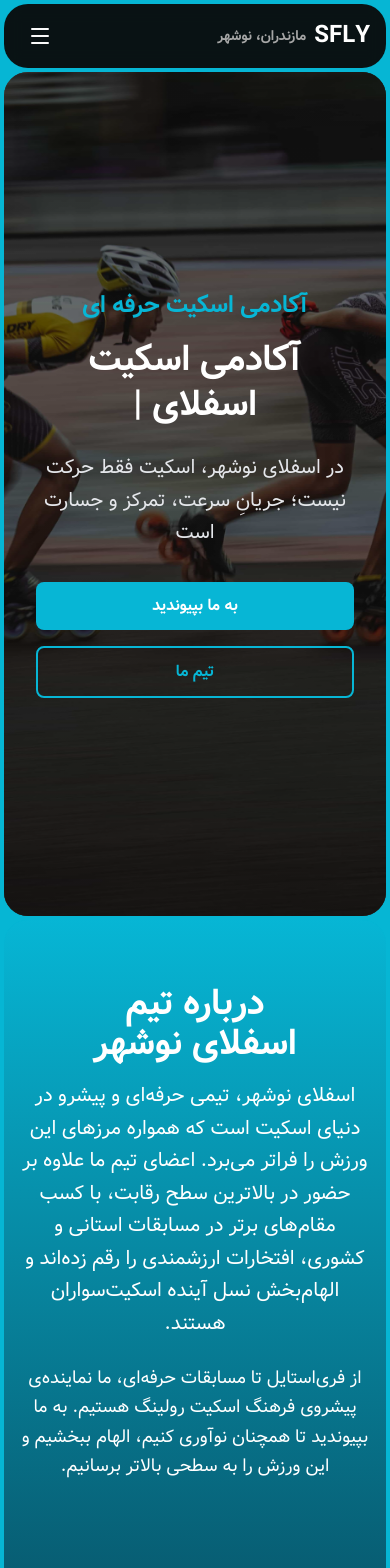
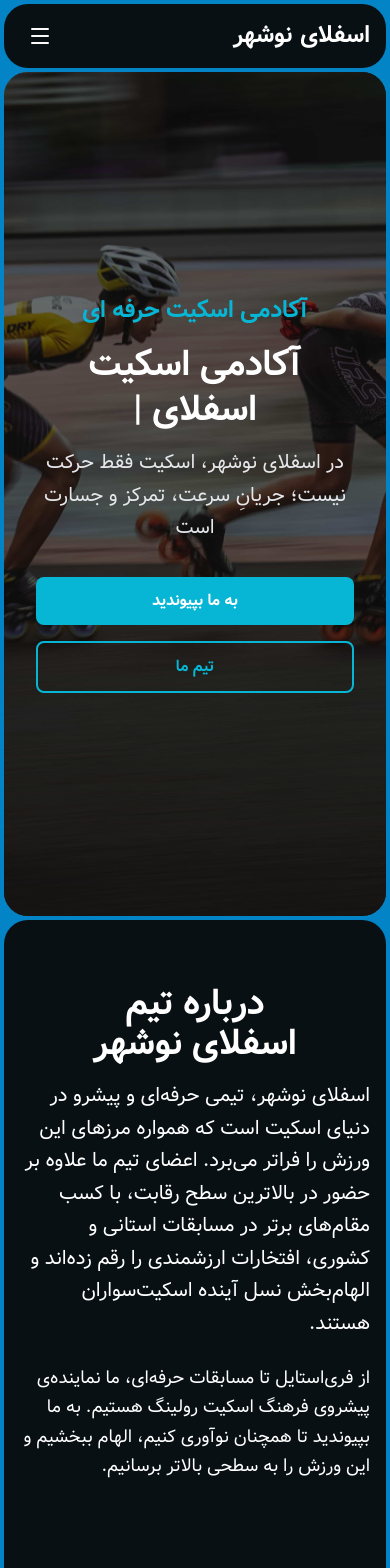
Before and after one commit to SFLY-NOWSHAHR/sfly-website, a Next.js app: page / in a window 390 px wide. Shown: the top 1568 px of the page. Built offline with nearby package versions, Linux system fonts and the light colour scheme.

Commit message:
modified style

```diff
--- a/app/layout.tsx
+++ b/app/layout.tsx
@@ -70,7 +70,7 @@ export default function RootLayout({
 }>) {
   return (
     <html lang="fa" dir="rtl" className={`${VazirFont.className} dark`} style={{ colorScheme: 'dark' }}>
-      <body className={"font-sans antialiased bg-cyan-500 text-foreground"}>
+      <body className={"font-sans antialiased bg-[#0284c7] text-foreground"}>
         <Navbar />
         <main className="min-h-screen">
           {children}
--- a/app/page.tsx
+++ b/app/page.tsx
@@ -27,17 +27,17 @@ export default async function Home() {
       />
 
       {/* Team Introduction */}
-      <Section className="bg-gradient-to-b from-primary to-cyan-950 ">
+      <Section className="bg-gradient-to-b to-card/50 ">
         <FadeIn>
           <div className="max-w-3xl mx-auto text-center mb-12">
           <h2 className="text-balance text-4xl font-bold text-white mb-4">
             درباره <span className="">تیم اسفلای نوشهر</span>
           </h2>
-          <p className="text-xl text-white mb-6 leading-relaxed">
+          <p className="text-xl text-right sm:text-center text-white mb-6 leading-relaxed">
             اسفلای نوشهر، تیمی حرفه‌ای و پیشرو در دنیای اسکیت است که همواره مرزهای این ورزش را فراتر می‌برد.
 اعضای تیم ما علاوه بر حضور در بالاترین سطح رقابت، با کسب مقام‌های برتر در مسابقات استانی و کشوری، افتخارات ارزشمندی را رقم زده‌اند و الهام‌بخش نسل آینده اسکیت‌سواران هستند.
           </p>
-            <p className="text-lg text-white leading-relaxed">
+            <p className="text-lg text-right sm:text-center text-white leading-relaxed">
               از فری‌استایل تا مسابقات حرفه‌ای،
   ما نماینده‌ی پیشروی فرهنگ اسکیت رولینگ هستیم.
   به ما بپیوندید تا همچنان نوآوری کنیم، الهام ببخشیم و این ورزش را به سطحی بالاتر برسانیم.
--- a/components/Hero.tsx
+++ b/components/Hero.tsx
@@ -46,7 +46,7 @@ export default function Hero({
           </p>
         )}
 
-        <h1 className="text-balance text-4xl md:text-5xl font-bold text-white mb-6 leading-tight">
+        <h1 className="h-20 text-balance text-4xl md:text-5xl font-bold text-white mb-6 leading-tight">
           <ReactTyped strings={[title, "بامربیگری فاطمه عبدالهی", "در مازندران، نوشهر"]} typeSpeed={60} backDelay={2500} backSpeed={50} loop/>
         </h1>
 
--- a/components/Navbar.tsx
+++ b/components/Navbar.tsx
@@ -44,8 +44,8 @@ export default function Navbar() {
           <div className="flex gap-24">
             {/* Logo */}
             <Link href="/" className="flex items-center gap-2">
-              <div className="text-2xl font-bold text-white">SFLY</div>
-              <span className="text-sm font-semibold text-muted-foreground">مازندران، نوشهر</span>
+              <div className="text-2xl font-bold text-white">اسفلای</div>
+              <span className="text-2xl font-semibold text-white">نوشهر</span>
             </Link>
 
             {/* Desktop Navigation */}
```
